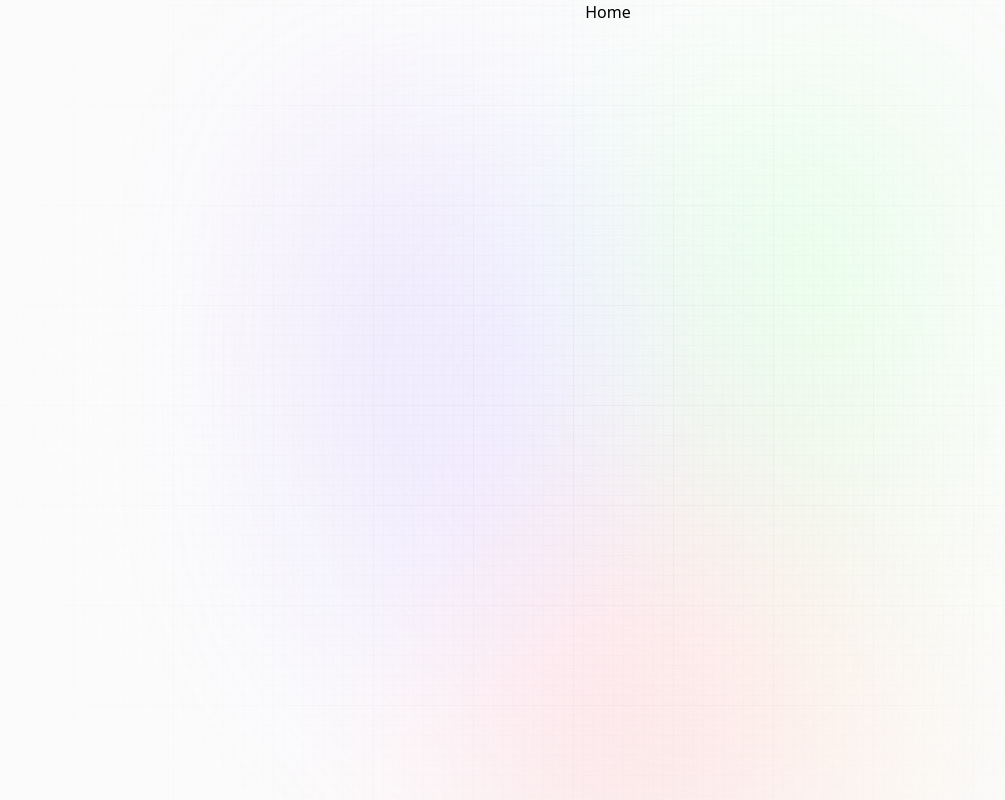
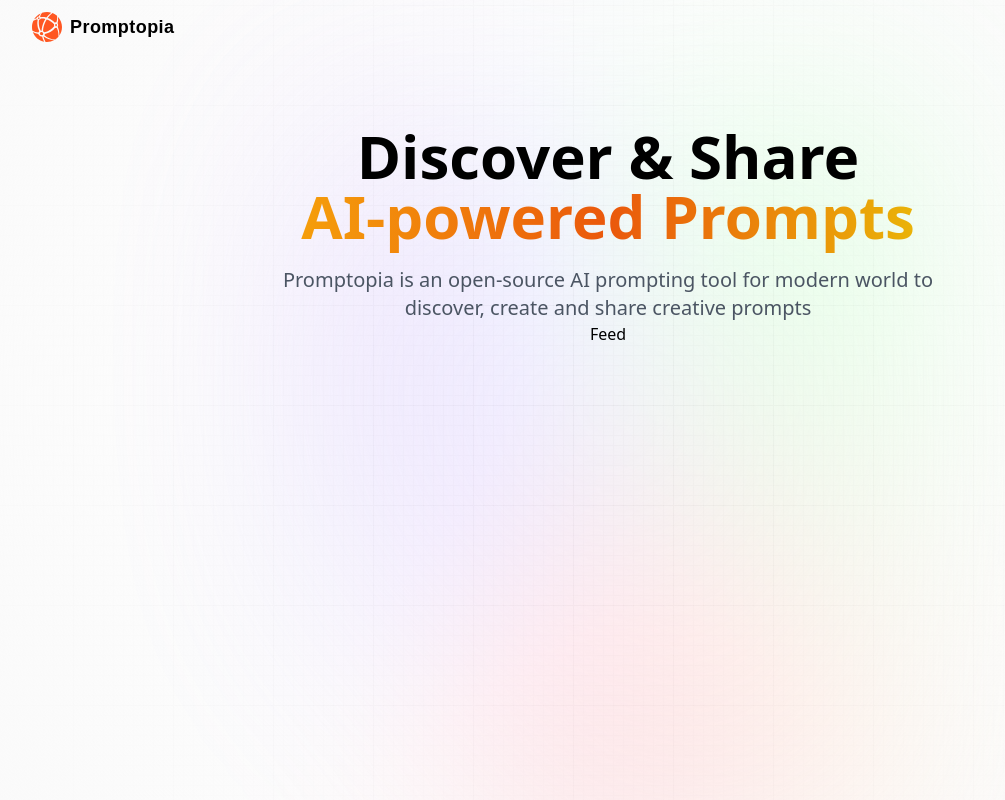
Before and after one commit to Color-Kat/Promptopia, a Next.js app: page / in a window 1280 px wide. Shown: the whole page, without its empty margins (32-1037 px from the left). Built offline with nearby package versions, Linux system fonts and the light colour scheme.

Commit message:
nav with profile button

```diff
--- a/app/layout.tsx
+++ b/app/layout.tsx
@@ -1,9 +1,13 @@
 import {FC, PropsWithChildren} from "react";
 import "@styles/globals.scss";
+import {Nav} from "@components/Nav";
 
-const Layout: FC<PropsWithChildren> = ({children}) => {
+export const metadata = {
+    title: "Promptopia",
+    description: "Discover & Share AI Prompts",
+}
 
-
+const RootLayout: FC<PropsWithChildren> = ({children}) => {
     return (
         <html lang="eng">
         <body>
@@ -13,6 +17,7 @@
         </div>
 
         <main className="app">
+            <Nav />
             {children}
         </main>
 
@@ -21,4 +26,4 @@
     );
 };
 
-export default Layout;
+export default RootLayout;
--- a/app/page.tsx
+++ b/app/page.tsx
@@ -1,11 +1,22 @@
 import {NextPage} from 'next';
+import {Feed} from "@components/Feed";
 
 const Home: NextPage = ({}) => {
 
     return (
-        <div className="">
-            Home
-        </div>
+        <section className="w-full flex-center flex-col">
+            <h1 className="head_text text-center">
+                Discover & Share
+                <br className="max-md:hidden"/>
+                <span className="text-center orange_gradient"> AI-powered Prompts</span>
+            </h1>
+
+            <p className="desc text-center">
+                Promptopia is an open-source AI prompting tool for modern world to discover, create and share creative prompts
+            </p>
+
+            <Feed />
+        </section>
     );
 };
 
--- /dev/null
+++ b/components/Feed.tsx
@@ -0,0 +1,15 @@
+import React, {memo, FC} from 'react';
+
+interface FeedProps {
+
+}
+
+export const Feed: FC<FeedProps> = memo(({}) => {
+
+
+    return (
+        <div className="">
+            Feed
+        </div>
+    );
+});
--- /dev/null
+++ b/components/Form.tsx
@@ -0,0 +1,15 @@
+import React, {memo, FC} from 'react';
+
+interface FormProps {
+
+}
+
+export const Form: FC<FormProps> = memo(({}) => {
+
+
+    return (
+        <div className="">
+            Form
+        </div>
+    );
+});
--- /dev/null
+++ b/components/Nav.tsx
@@ -0,0 +1,65 @@
+'use client';
+
+import React, {memo, FC, useState} from 'react';
+import {signIn, signOut, useSession, getProviders} from 'next-auth/react';
+import Link from "next/link";
+import Image from "next/image";
+
+interface NavProps {
+
+}
+
+export const Nav: FC<NavProps> = memo(({}) => {
+    const [isUserLoggedIn, setIsUserLoggedIn] = useState(false);
+
+    return (
+        <nav className="flex-between w-full mb-16 pt-3">
+            <Link href="/" className="flex gap-2 flex-center">
+                <Image
+                    src="/assets/images/logo.svg"
+                    alt="Promptopia logo"
+                    width={30}
+                    height={30}
+                    className="object-contain"
+                />
+
+                <p className="logo_text">Promptopia </p>
+            </Link>
+
+            {/*  Desktop Navigation  */}
+            <div className="sm:flex hidden">
+                {isUserLoggedIn ? (
+                    <div className="flex gap-3 md:gap-5">
+                        <Link
+                            href="/create-prompt"
+                            className="black_btn"
+                        >
+                            Create Post
+                        </Link>
+
+                        <button
+                            type="button"
+                            onClick={() => signOut()}
+                            className="outline_btn"
+                        >
+                            Sign Out
+                        </button>
+
+                        <Link href="/profile">
+                            <Image
+                                src="/assets/images/logo.svg"
+                                width={37}
+                                height={37}
+                                alt="profile"
+                            />
+                        </Link>
+                    </div>
+                ) : (
+                    <>
+
+                    </>
+                )}
+            </div>
+        </nav>
+    );
+});
--- /dev/null
+++ b/components/Profile.tsx
@@ -0,0 +1,15 @@
+import React, {memo, FC} from 'react';
+
+interface ProfileProps {
+
+}
+
+export const Profile: FC<ProfileProps> = memo(({}) => {
+
+
+    return (
+        <div className="">
+            Profile
+        </div>
+    );
+});
--- /dev/null
+++ b/components/PromptCard.tsx
@@ -0,0 +1,15 @@
+import React, {memo, FC} from 'react';
+
+interface PromptCardProps {
+
+}
+
+export const PromptCard: FC<PromptCardProps> = memo(({}) => {
+
+
+    return (
+        <div className="">
+            PromptCard
+        </div>
+    );
+});
--- /dev/null
+++ b/components/Provider.tsx
@@ -0,0 +1,15 @@
+import React, {memo, FC} from 'react';
+
+interface ProviderProps {
+
+}
+
+export const Provider: FC<ProviderProps> = memo(({}) => {
+
+
+    return (
+        <div className="">
+            Provider
+        </div>
+    );
+});
```
